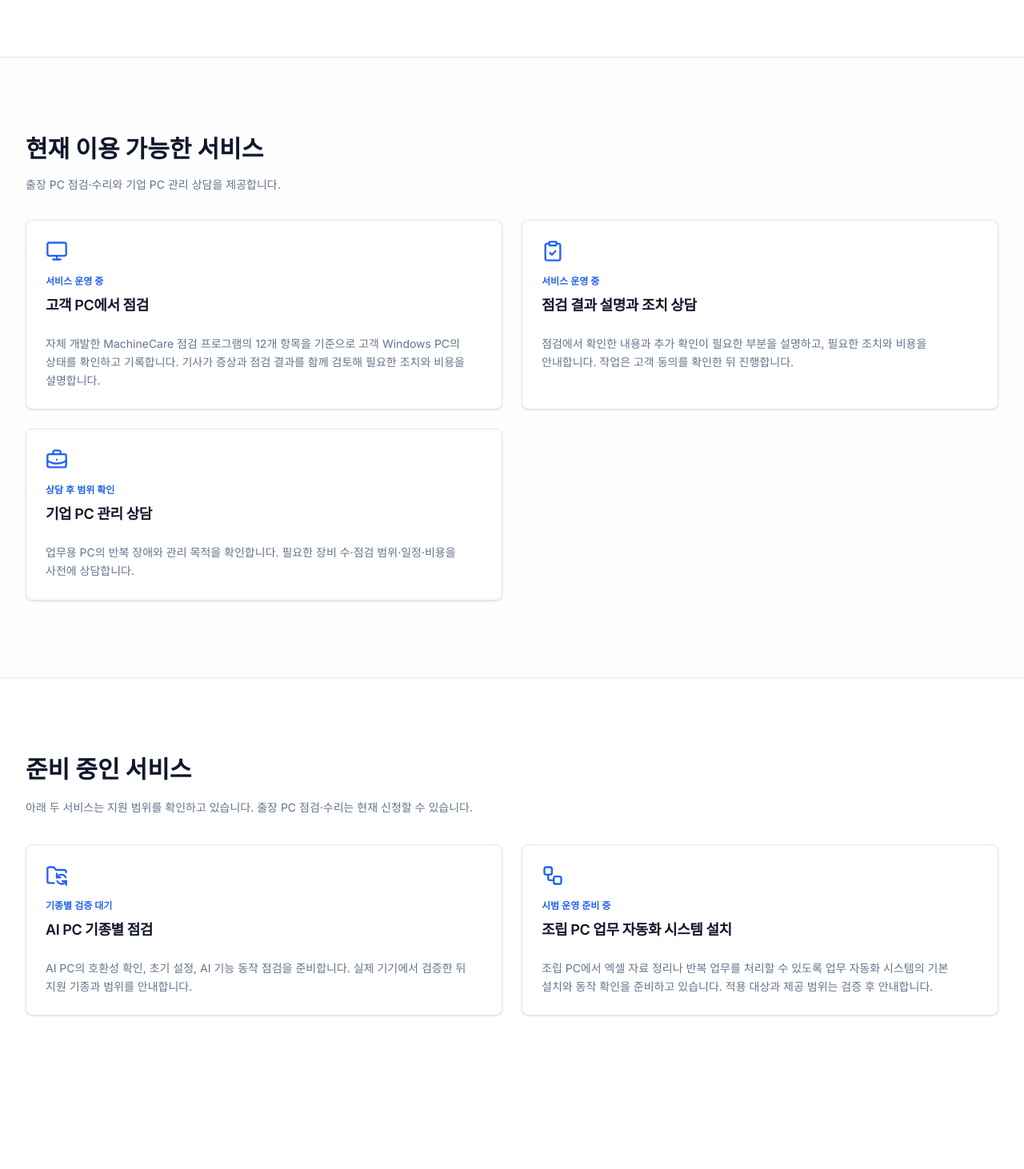
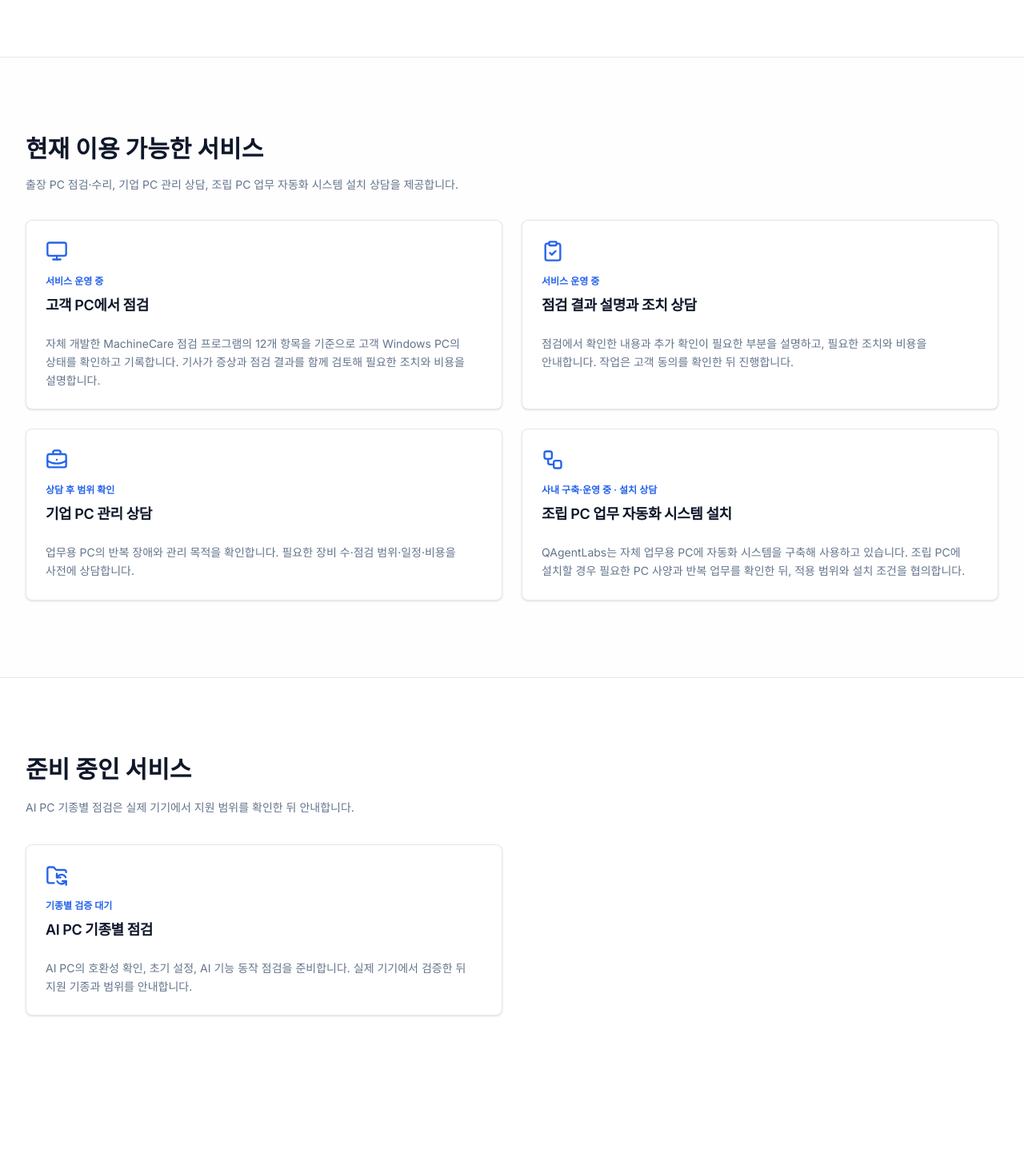
Before and after one commit to JungwooYang72/qagentlabs-web, a Next.js app: page /machinecare in a window 1280 px wide. Shown: the part 1665-3127 px from the top of the page at 80% size. Built offline with nearby package versions, Linux system fonts and the light colour scheme; no server answers.

Commit message:
Show MachineCare automation as in use internally

```diff
--- a/src/app/machinecare/page.tsx
+++ b/src/app/machinecare/page.tsx
@@ -19,10 +19,10 @@ const features = [
   { icon: Monitor, title: "고객 PC에서 점검", status: "서비스 운영 중", text: "자체 개발한 MachineCare 점검 프로그램의 12개 항목을 기준으로 고객 Windows PC의 상태를 확인하고 기록합니다. 기사가 증상과 점검 결과를 함께 검토해 필요한 조치와 비용을 설명합니다." },
   { icon: ClipboardCheck, title: "점검 결과 설명과 조치 상담", status: "서비스 운영 중", text: "점검에서 확인한 내용과 추가 확인이 필요한 부분을 설명하고, 필요한 조치와 비용을 안내합니다. 작업은 고객 동의를 확인한 뒤 진행합니다." },
   { icon: BriefcaseBusiness, title: "기업 PC 관리 상담", status: "상담 후 범위 확인", text: "업무용 PC의 반복 장애와 관리 목적을 확인합니다. 필요한 장비 수·점검 범위·일정·비용을 사전에 상담합니다." },
+  { icon: Workflow, title: "조립 PC 업무 자동화 시스템 설치", status: "사내 구축·운영 중 · 설치 상담", text: "QAgentLabs는 자체 업무용 PC에 자동화 시스템을 구축해 사용하고 있습니다. 조립 PC에 설치할 경우 필요한 PC 사양과 반복 업무를 확인한 뒤, 적용 범위와 설치 조건을 협의합니다." },
 ];
 const plannedServices = [
   { icon: FolderSync, title: "AI PC 기종별 점검", status: "기종별 검증 대기", text: "AI PC의 호환성 확인, 초기 설정, AI 기능 동작 점검을 준비합니다. 실제 기기에서 검증한 뒤 지원 기종과 범위를 안내합니다." },
-  { icon: Workflow, title: "조립 PC 업무 자동화 시스템 설치", status: "시범 운영 준비 중", text: "조립 PC에서 엑셀 자료 정리나 반복 업무를 처리할 수 있도록 업무 자동화 시스템의 기본 설치와 동작 확인을 준비하고 있습니다. 적용 대상과 제공 범위는 검증 후 안내합니다." },
 ];
 const faq = [
   ["누구를 위한 서비스인가요?", "PC 점검·수리 상담이 필요한 개인 고객과 기업 PC 관리 담당자를 위한 서비스입니다."],
@@ -94,12 +94,12 @@ export default async function MachineCarePage() {
     </section>
     <section className="border-y border-border bg-muted/20"><div className="section-padding container-custom max-w-5xl">
       <h2 className="text-2xl md:text-3xl font-bold mb-4">현재 이용 가능한 서비스</h2>
-      <p className="text-muted-foreground text-sm leading-relaxed mb-8">출장 PC 점검·수리와 기업 PC 관리 상담을 제공합니다.</p>
+      <p className="text-muted-foreground text-sm leading-relaxed mb-8">출장 PC 점검·수리, 기업 PC 관리 상담, 조립 PC 업무 자동화 시스템 설치 상담을 제공합니다.</p>
       <div className="grid md:grid-cols-2 gap-6">{features.map(({ icon: Icon, ...item }) => <Card key={item.title}><CardHeader><Icon className="text-accent h-7 w-7 mb-4" aria-hidden="true" /><p className="text-xs font-semibold text-accent !mb-2">{item.status}</p><CardTitle className="text-lg leading-normal">{item.title}</CardTitle></CardHeader><CardContent><p className="text-sm text-muted-foreground leading-relaxed break-keep">{item.text}</p></CardContent></Card>)}</div>
     </div></section>
     <section id="planned-services" className="section-padding container-custom max-w-5xl" aria-labelledby="planned-services-title">
       <h2 id="planned-services-title" className="mb-4 text-2xl font-bold md:text-3xl">준비 중인 서비스</h2>
-      <p className="mb-8 text-sm leading-7 text-muted-foreground">아래 두 서비스는 지원 범위를 확인하고 있습니다. 출장 PC 점검·수리는 현재 신청할 수 있습니다.</p>
+      <p className="mb-8 text-sm leading-7 text-muted-foreground">AI PC 기종별 점검은 실제 기기에서 지원 범위를 확인한 뒤 안내합니다.</p>
       <div className="grid gap-6 md:grid-cols-2">{plannedServices.map(({ icon: Icon, ...item }) => <Card key={item.title}><CardHeader><Icon className="mb-4 h-7 w-7 text-accent" aria-hidden="true" /><p className="!mb-2 text-xs font-semibold text-accent">{item.status}</p><CardTitle className="text-lg leading-normal">{item.title}</CardTitle></CardHeader><CardContent><p className="break-keep text-sm leading-relaxed text-muted-foreground">{item.text}</p></CardContent></Card>)}</div>
     </section>
     <section className="section-padding container-custom max-w-5xl">
```
